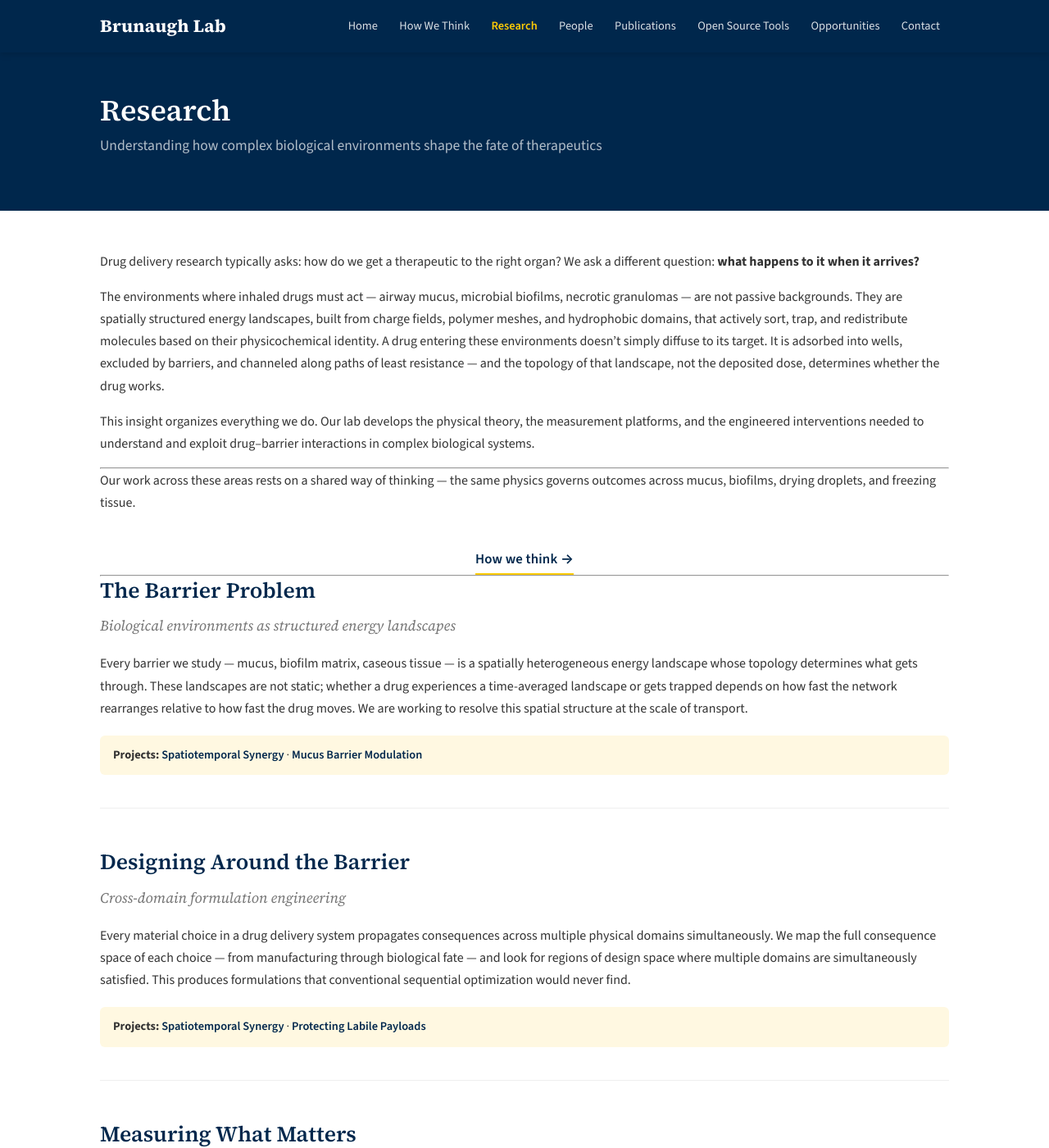
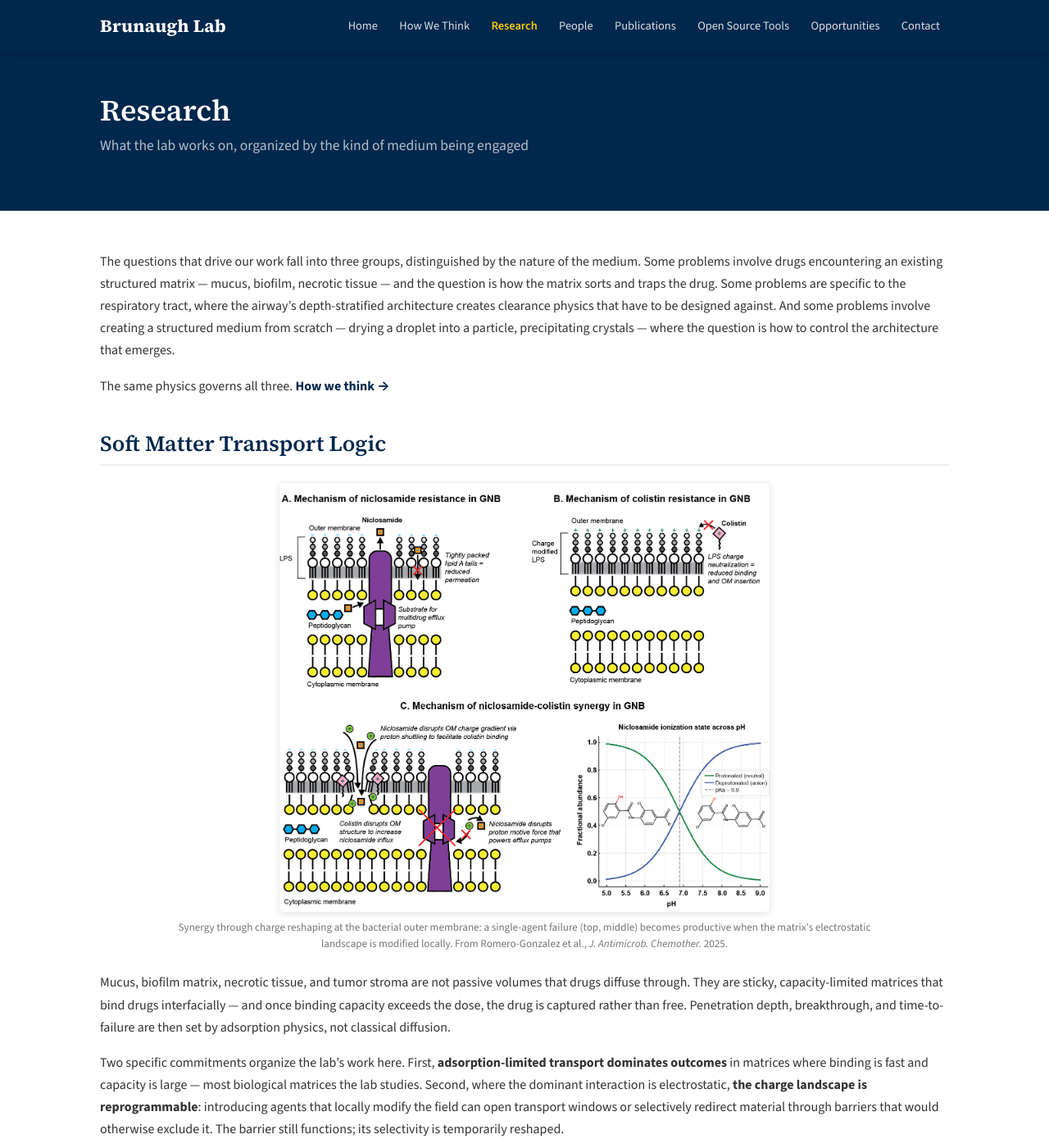
Before and after one commit to Brunaugh-Lab/Brunaugh-Lab.github.io, a Jekyll site: the page built from research.md, in a window 1280 px wide and 1400 px high. Shown: the whole window at 82% size. Built offline with Jekyll 4.4.1, drawn with Linux system fonts in a browser that asks for light colours; some of the changed text lies outside the part shown.

Commit message:
Restructure Research page around three transport-logic domains
Replace the four-pillar structure with three sections aligned to the
nature of the medium being engaged:

- Soft Matter Transport Logic (drugs through existing structured matrices)
- Respiratory Transport Logic (airway depth-stratified clearance)
- Condensed Matter Arrangement Logic (building structured media from scratch)

Each section: H2, primary figure, prose, projects line. The three
mediums are distinct, the underlying physics is shared (handed off to
/approach/).

Aesthetic cleanup in the same pass:
- Drop italic .pillar-subtitle under each section header. The opening
  sentence does that work.
- Drop maize-tinted .pillar-projects boxes. New .research-projects style:
  small-caps "Projects" label + plain inline links separated by middots.
- Drop the centered "How we think →" CTA between intro and pillars; the
  link now lives inline at the end of the intro paragraph.
- Drop the horizontal rules between sections; section headings + figures
  carry the rhythm.
- Add one figure per section: synergy-mechanism-schematic.png,
  mucin-diffusion-mismatch.png, composite-particles.jpg.

Project pages, Approach, People, and other pages unchanged.

Co-Authored-By: Claude Opus 4.7 (1M context) <noreply@anthropic.com>

```diff
--- a/assets/css/style.css
+++ b/assets/css/style.css
@@ -370,6 +370,27 @@ li { margin-bottom: 0.35rem; }
   white-space: nowrap;
 }
 
+/* Research section project links — plain inline format */
+.research-projects {
+  margin-top: 1.25rem;
+  margin-bottom: 0;
+  font-size: 0.9rem;
+  color: var(--gray-600);
+}
+.research-projects-label {
+  font-variant: small-caps;
+  letter-spacing: 0.08em;
+  font-weight: 700;
+  color: var(--gray-600);
+  margin-right: 0.5rem;
+}
+.research-projects a {
+  font-weight: 600;
+  color: var(--blue);
+  white-space: nowrap;
+}
+.research-projects a:hover { color: #004080; }
+
 /* --- People --- */
 .people-section {
   margin-bottom: 3rem;
--- a/research.md
+++ b/research.md
@@ -1,89 +1,52 @@
 ---
 layout: page
 title: Research
-subtitle: Understanding how complex biological environments shape the fate of therapeutics
+subtitle: What the lab works on, organized by the kind of medium being engaged
 permalink: /research/
 ---
 
-Drug delivery research typically asks: how do we get a therapeutic to the right organ? We ask a different question: **what happens to it when it arrives?**
+The questions that drive our work fall into three groups, distinguished by the nature of the medium. Some problems involve drugs encountering an existing structured matrix — mucus, biofilm, necrotic tissue — and the question is how the matrix sorts and traps the drug. Some problems are specific to the respiratory tract, where the airway's depth-stratified architecture creates clearance physics that have to be designed against. And some problems involve creating a structured medium from scratch — drying a droplet into a particle, precipitating crystals — where the question is how to control the architecture that emerges.
 
-The environments where inhaled drugs must act — airway mucus, microbial biofilms, necrotic granulomas — are not passive backgrounds. They are spatially structured energy landscapes, built from charge fields, polymer meshes, and hydrophobic domains, that actively sort, trap, and redistribute molecules based on their physicochemical identity. A drug entering these environments doesn't simply diffuse to its target. It is adsorbed into wells, excluded by barriers, and channeled along paths of least resistance — and the topology of that landscape, not the deposited dose, determines whether the drug works.
+The same physics governs all three. [**How we think →**](/approach/)
 
-This insight organizes everything we do. Our lab develops the physical theory, the measurement platforms, and the engineered interventions needed to understand and exploit drug–barrier interactions in complex biological systems.
+## Soft Matter Transport Logic
 
----
+<figure class="research-figure">
+  <img src="/images/research/synergy-mechanism-schematic.png" alt="Three-panel schematic showing colistin resistance via LPS charge modification, niclosamide limited by membrane permeability, and synergy through outer-membrane charge reshaping.">
+  <figcaption>Synergy through charge reshaping at the bacterial outer membrane: a single-agent failure (top, middle) becomes productive when the matrix's electrostatic landscape is modified locally. From Romero-Gonzalez et al., <em>J. Antimicrob. Chemother.</em> 2025.</figcaption>
+</figure>
 
-Our work across these areas rests on a shared way of thinking — the same physics governs outcomes across mucus, biofilms, drying droplets, and freezing tissue.
+Mucus, biofilm matrix, necrotic tissue, and tumor stroma are not passive volumes that drugs diffuse through. They are sticky, capacity-limited matrices that bind drugs interfacially — and once binding capacity exceeds the dose, the drug is captured rather than free. Penetration depth, breakthrough, and time-to-failure are then set by adsorption physics, not classical diffusion.
 
-<p class="cta-link"><a href="/approach/">How we think →</a></p>
+Two specific commitments organize the lab's work here. First, **adsorption-limited transport dominates outcomes** in matrices where binding is fast and capacity is large — most biological matrices the lab studies. Second, where the dominant interaction is electrostatic, **the charge landscape is reprogrammable**: introducing agents that locally modify the field can open transport windows or selectively redirect material through barriers that would otherwise exclude it. The barrier still functions; its selectivity is temporarily reshaped.
 
----
+<p class="research-projects"><span class="research-projects-label">Projects</span> <a href="/research/spatiotemporal-synergy/">Spatiotemporal Synergy</a> · <a href="/research/mucus-barrier-modulation/">Mucus Barrier Modulation</a></p>
 
-<div class="pillar" markdown="1">
+## Respiratory Transport Logic
 
-## The Barrier Problem
+<figure class="research-figure">
+  <img src="/images/research/mucin-diffusion-mismatch.png" alt="Transwell diffusion data showing mucin selectively impairs niclosamide diffusion while colistin transits readily, abolishing combined activity.">
+  <figcaption>Mucin selectively impairs niclosamide diffusion while colistin transits readily — abolishing the synergy that standard checkerboard assays would call active. The depth-resolved physics of the airway is invisible to bulk measurement. From Romero-Gonzalez et al., <em>J. Antimicrob. Chemother.</em> 2025.</figcaption>
+</figure>
 
-*Biological environments as structured energy landscapes*
-{: .pillar-subtitle}
+The airway is not a single transport medium. The mucus gel and the periciliary brush are two different compartments with two different clearance physics — minutes for the gel, hours-to-days for the brush. For nearly every nasal protein therapeutic, the productive biology happens at or below the brush, not in the gel. The gel is a transit layer; the cell surface is where engagement happens.
 
-Every barrier we study — mucus, biofilm matrix, caseous tissue — is a spatially heterogeneous energy landscape whose topology determines what gets through. These landscapes are not static; whether a drug experiences a time-averaged landscape or gets trapped depends on how fast the network rearranges relative to how fast the drug moves. We are working to resolve this spatial structure at the scale of transport.
+This depth asymmetry reframes the design objective. A formulation that wins on bulk residence while losing on depth-resolved retention at the brush is not winning at all. The lab develops technologies that target the periciliary compartment specifically — using viscoelastic operating-window control, charge geometry, and depth-resolved imaging to confirm that retention happens where it matters.
 
-<div class="pillar-projects">
-<strong>Projects:</strong>
-<a href="/research/spatiotemporal-synergy/">Spatiotemporal Synergy</a> ·
-<a href="/research/mucus-barrier-modulation/">Mucus Barrier Modulation</a>
-</div>
-</div>
+<p class="research-projects"><span class="research-projects-label">Projects</span> <a href="/research/mucus-barrier-modulation/">Mucus Barrier Modulation</a> · <a href="/research/respiratory-infection-biology/">Respiratory Infection Biology</a></p>
 
-<div class="pillar" markdown="1">
+## Condensed Matter Arrangement Logic
 
-## Designing Around the Barrier
+<figure class="research-figure">
+  <img src="/images/research/composite-particles.jpg" alt="Scanning electron micrograph of spray-dried niclosamide-colistin composite particles showing wrinkled, collapsed morphology.">
+  <figcaption>SEM of niclosamide–colistin composite particles produced by three-fluid spray drying. The wrinkled, collapsed morphology is the frozen record of competing transport timescales during droplet drying. From Romero-Gonzalez et al., <em>Int. J. Pharm.</em> 2026.</figcaption>
+</figure>
 
-*Cross-domain formulation engineering*
-{: .pillar-subtitle}
+The particle that arrives at a patient's lung is not the formulation recipe. It is the frozen record of a transport competition that took microseconds to seconds — components redistributing at component-specific rates while the medium vitrifies, crystallizes, or gels around them. Bulk composition does not predict architecture without the process physics.
 
-Every material choice in a drug delivery system propagates consequences across multiple physical domains simultaneously. We map the full consequence space of each choice — from manufacturing through biological fate — and look for regions of design space where multiple domains are simultaneously satisfied. This produces formulations that conventional sequential optimization would never find.
+The lab treats this as a design problem rather than a process artifact. Component-specific Péclet numbers, evolving viscosity during drying, preferential interactions, and vitrification timing are the variables; surface composition, internal phase separation, and dissolution behavior are the outcomes. The same logic applies beyond spray drying — to antisolvent precipitation, freeze drying, solvent casting, gelation — wherever a transient process locks in a structured solid.
 
-<div class="pillar-projects">
-<strong>Projects:</strong>
-<a href="/research/spatiotemporal-synergy/">Spatiotemporal Synergy</a> ·
-<a href="/research/protecting-labile-payloads/">Protecting Labile Payloads</a>
-</div>
-</div>
-
-<div class="pillar" markdown="1">
-
-## Measuring What Matters
-
-*Instruments and models at the governing scale*
-{: .pillar-subtitle}
-
-Standard pharmacological assays are designed for convenience, not fidelity. We build experimental systems that preserve biological complexity — physiologically informed antimicrobial platforms, non-contact mechanical characterization of living mucosal cultures, and distribution-level metrics that capture information conventional summary statistics discard. The commitment: measure at the scale where the physics operates.
-
-<div class="pillar-projects">
-<strong>Projects:</strong>
-<a href="/research/barrier-cartography/">Barrier Cartography</a> ·
-<a href="/research/inhaled-product-performance/">Inhaled Product Performance</a> ·
-<a href="/research/respiratory-infection-biology/">Respiratory Infection Biology</a>
-</div>
-</div>
-
-<div class="pillar" markdown="1">
-
-## Therapeutic Programs
-
-*Reshaping landscapes to bias outcomes*
-{: .pillar-subtitle}
-
-Our fundamental work drives specific therapeutic programs, each organized around the same intervention logic: identify the timescale competition or landscape feature that governs the outcome, then intervene to bias it. We work across chronic respiratory infections, mucus barrier modulation, inhaled biologics, and new metrics for inhaled product performance.
-
-<div class="pillar-projects">
-<strong>Projects:</strong>
-<a href="/research/spatiotemporal-synergy/">Spatiotemporal Synergy</a> ·
-<a href="/research/mucus-barrier-modulation/">Mucus Barrier Modulation</a> ·
-<a href="/research/respiratory-infection-biology/">Respiratory Infection Biology</a>
-</div>
-</div>
+<p class="research-projects"><span class="research-projects-label">Projects</span> <a href="/research/protecting-labile-payloads/">Protecting Labile Payloads</a> · <a href="/research/inhaled-product-performance/">Inhaled Product Performance</a> · <a href="/research/spatiotemporal-synergy/">Spatiotemporal Synergy</a></p>
 
 <div class="funding">
 Our work is supported by the National Institutes of Health and the University of Michigan.
```
